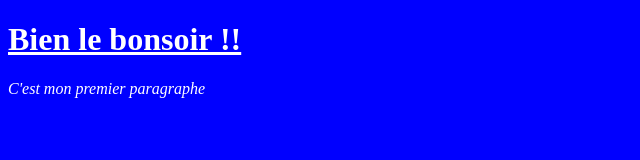
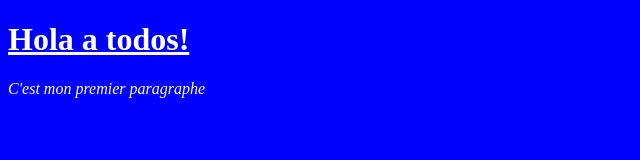
Before and after one commit to Maeva83/notreProjetOD, a plain HTML site: page index.html in a window 1280 px wide. Shown: the whole page, without its empty margins (0-640 px from the left). Drawn offline with Linux system fonts and the light colour scheme.

Commit message:
modification des en-têtes 2

```diff
--- a/index.html
+++ b/index.html
@@ -16,7 +16,8 @@
 </style>
 
 <body>
-    <h1><u>Bien le bonsoir !!</u></h1>
+    <h1><u> Hola a todos!
+        </u></h1>
     <p><i>C'est mon premier paragraphe</i></p>
 
 </body>
```
Also changed, not shown: planning.txt.
